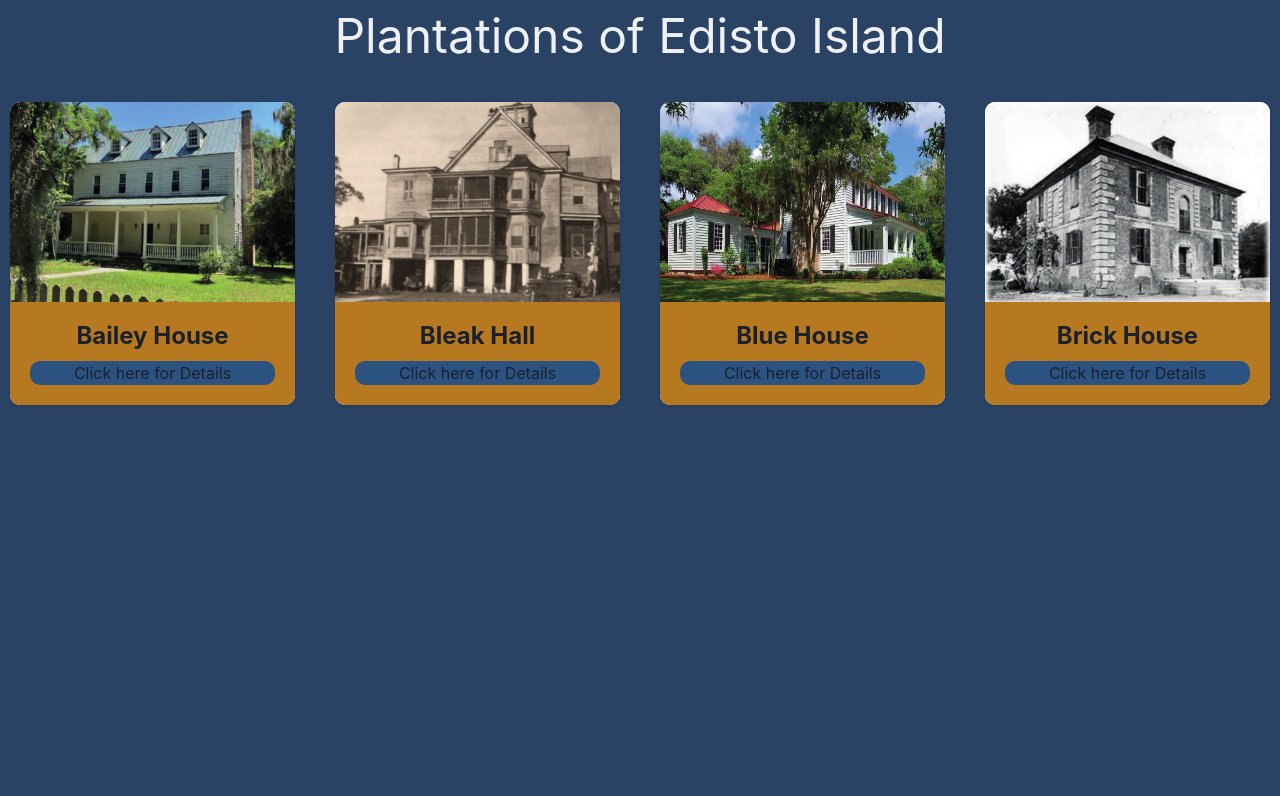
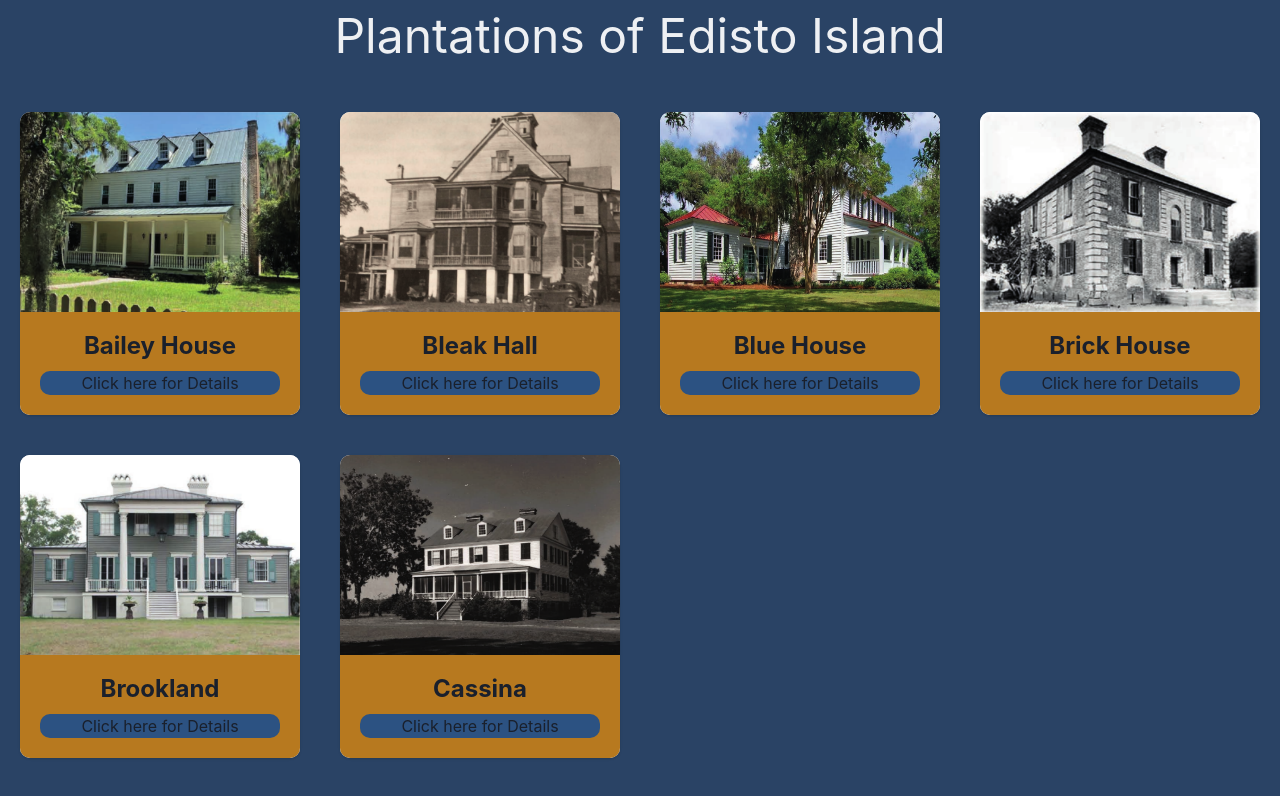
Before and after one commit to burnettfr/plantation, a React (Vite) app: page / in a window 1280 px wide. Shown: the top 796 px of the page. Built offline with nearby package versions, Linux system fonts and the light colour scheme.

Commit message:
Complete 6 cards

```diff
--- a/src/App.tsx
+++ b/src/App.tsx
@@ -4,6 +4,8 @@ import BaileyPage from "./components/BaileyPage";
 import BleakHallPage from "./components/BleakHallPage";
 import BlueHousePage from "./components/BlueHousePage";
 import BrickHousePage from "./components/BrickHousePage";
+import BrooklandPage from "./components/BrooklandPage";
+import CassinaPage from "./components/CassinaPage";
 
 function App() {
   return (
@@ -14,6 +16,8 @@ function App() {
         <Route path="/bleakHall-page" element={<BleakHallPage />} />
         <Route path="/blueHouse-page" element={<BlueHousePage />} />
         <Route path="/brickHouse-page" element={<BrickHousePage />} />
+        <Route path="/brookland-page" element={<BrooklandPage />} />
+        <Route path="/cassina-page" element={<CassinaPage />} />
       </Routes>
     </div>
   );
--- /dev/null
+++ b/src/components/BrooklandPage.tsx
@@ -0,0 +1,28 @@
+import { Link } from "react-router-dom";
+import { Grid, GridItem, HStack, Image, Text } from "@chakra-ui/react";
+
+function BrooklandPage() {
+  return (
+    <Grid templateAreas={`"top" "main" "foot"`}>
+      <GridItem area="top" pb="20px">
+        <HStack justifyContent="center">
+          <Text fontSize="4xl">Brookland Details</Text>
+        </HStack>
+      </GridItem>
+      <GridItem area="main">
+        <HStack justifyContent="center">
+          <Image src="/Brookland.png" boxSize="750px" />
+        </HStack>
+      </GridItem>
+      <GridItem area="foot" pt="30px">
+        <HStack justifyContent="center" fontSize="1xl">
+          <Text bg="yellow.100" padding="10px" borderRadius={10} color="black">
+            <Link to="/">Click to Return to Home Page</Link>
+          </Text>
+        </HStack>
+      </GridItem>
+    </Grid>
+  );
+}
+
+export default BrooklandPage;
--- /dev/null
+++ b/src/components/CassinaPage.tsx
@@ -0,0 +1,28 @@
+import { Link } from "react-router-dom";
+import { Grid, GridItem, HStack, Image, Text } from "@chakra-ui/react";
+
+function CassinaPage() {
+  return (
+    <Grid templateAreas={`"top" "main" "foot"`}>
+      <GridItem area="top" pb="20px">
+        <HStack justifyContent="center">
+          <Text fontSize="4xl">Cassina Details</Text>
+        </HStack>
+      </GridItem>
+      <GridItem area="main">
+        <HStack justifyContent="center">
+          <Image src="/Cassina.png" boxSize="750px" />
+        </HStack>
+      </GridItem>
+      <GridItem area="foot" pt="30px">
+        <HStack justifyContent="center" fontSize="1xl">
+          <Text bg="yellow.100" padding="10px" borderRadius={10} color="black">
+            <Link to="/">Click to Return to Home Page</Link>
+          </Text>
+        </HStack>
+      </GridItem>
+    </Grid>
+  );
+}
+
+export default CassinaPage;
--- a/src/components/HomePage.tsx
+++ b/src/components/HomePage.tsx
@@ -10,7 +10,7 @@ function HomePage() {
         </HStack>
       </GridItem>
       <GridItem area="main">
-        <SimpleGrid columns={4} padding="10px" spacing={10}>
+        <SimpleGrid columns={4} padding="20px" spacing={10}>
           <PlCard
             fileName="/BaileyCard.png"
             headingName="Bailey House"
@@ -36,6 +36,20 @@ function HomePage() {
             linkText="Click here for Details"
           />
         </SimpleGrid>
+        <SimpleGrid columns={4} padding="20px" spacing={10}>
+          <PlCard
+            fileName="/BrooklandCard.png"
+            headingName="Brookland"
+            detailFileName="/brookland-page"
+            linkText="Click here for Details"
+          />
+          <PlCard
+            fileName="/CassinaCard.png"
+            headingName="Cassina"
+            detailFileName="/cassina-page"
+            linkText="Click here for Details"
+          />
+        </SimpleGrid>
       </GridItem>
     </Grid>
   );
```
Also changed, not shown: public/CassinaCard.png.
